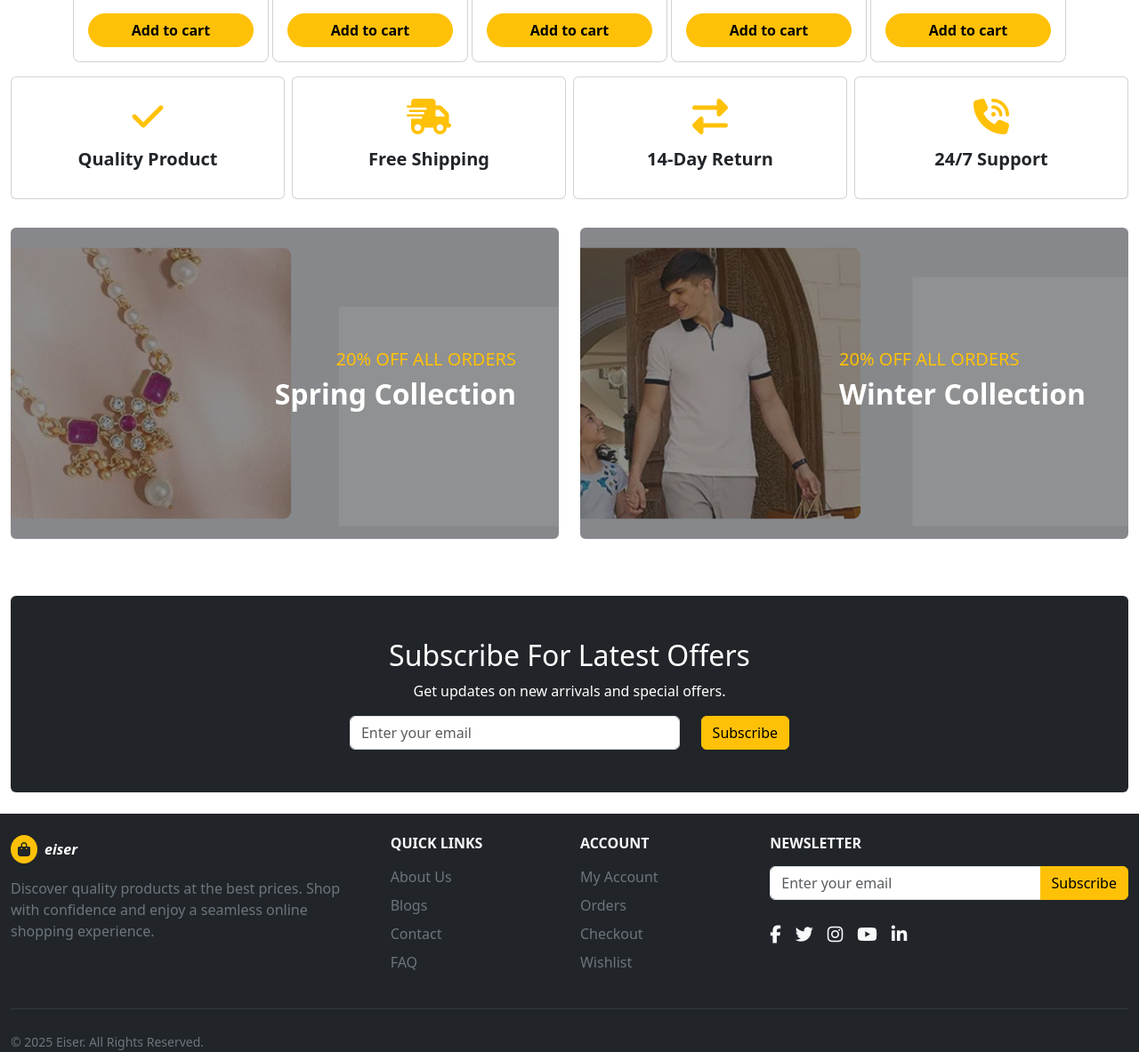
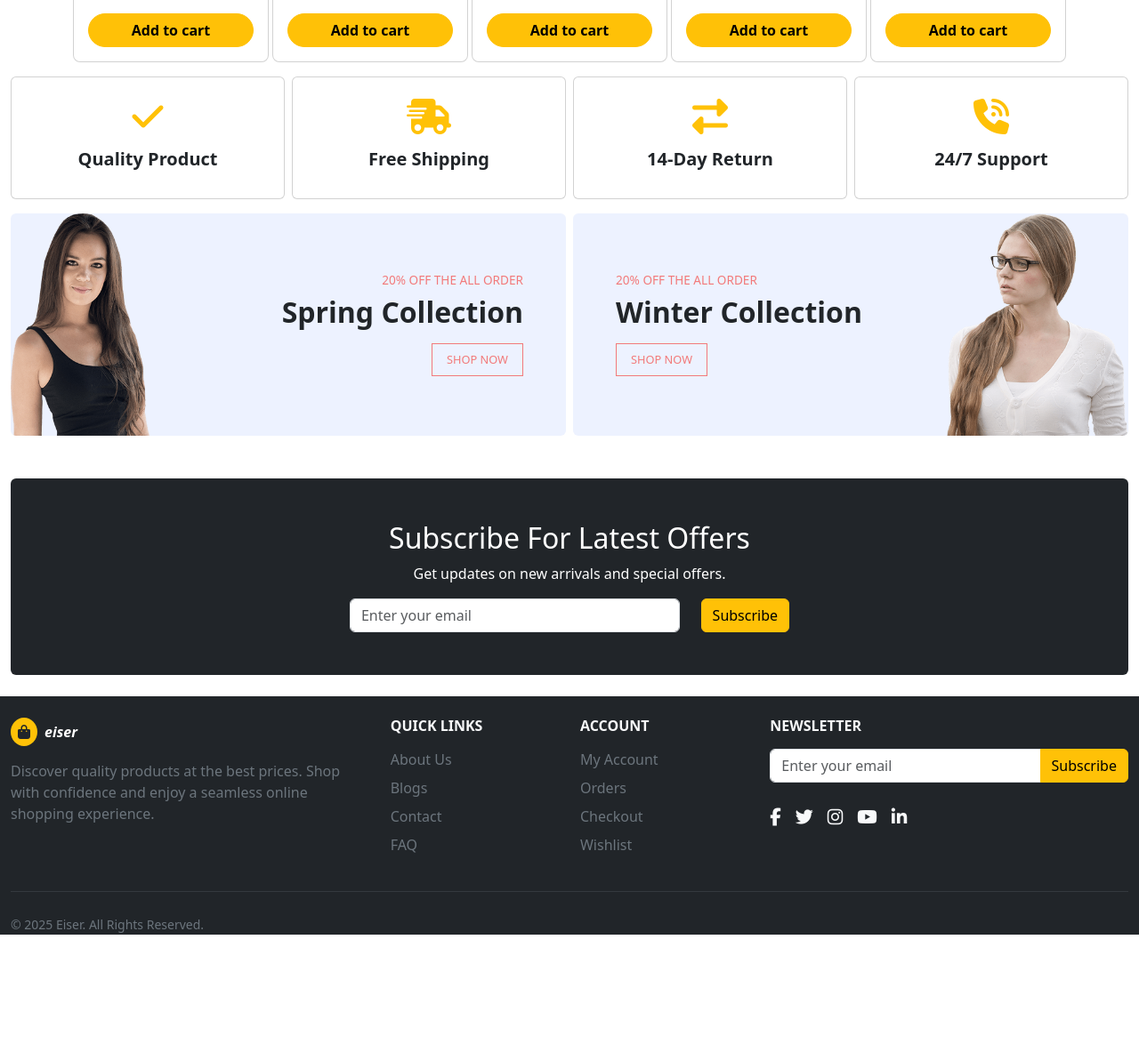
Before and after one commit to Vishalmnbv/project, a Django app: page / in a window 1280 px wide. Shown: the part 1362-2545 px from the top of the page at 89% size. After the commit the page ends 2413 px from the top, so only its background shows below. Run offline with Django 5.2, Linux system fonts and the light colour scheme; data comes from the database, SQL or seed files in the repository; both versions use the stored data as it was after the commit; some libraries are stand-ins or nearby versions.

Commit message:
Aapka commit message

```diff
--- a/templates/index.html
+++ b/templates/index.html
@@ -21,6 +21,7 @@
         .product-title:hover{
             color: orange !important;
         }
+
     </style>
     <div class="container-fluid p-0">
         <nav class="navbar navbar-dark bg-dark px-3">
@@ -202,26 +203,26 @@
             </div>
         </div>
     </div>
-    <div class="container-fluid py-3">
-        <div class="row g-4">
+    <div class="container-fluid">
+        <div class="row g-2">
             <div class="col-12 col-md-6">
-                <div class="position-relative overflow-hidden rounded">
-                    <img src="/static/IMG/Festive_jewellery.png" class="img-fluid w-100" style="height:350px;object-fit:cover;">
-                    <div class="position-absolute top-0 start-0 w-100 h-100  bg-dark opacity-50"></div>
-                    <div class="position-absolute top-50 end-0 translate-middle-y text-white text-end pe-5">
-                        <h5 class="text-warning">20% OFF ALL ORDERS</h5>
-                        <h2 class="fw-bold">Spring Collection</h2>
+                <div class="position-relative overflow-hidden rounded d-flex align-items-center" style="background-color: #edf2ff; min-height: 250px;">
+                    <img src="/static/IMG/offer-1.png" class="img-fluid" style="height: 100%; max-height: 250px; object-fit: cover;">
+                    <div class="w-100 text-end pe-5">
+                        <h6 class="text-uppercase tracking-wider text-muted mb-2" style="font-size: 0.85rem; color: #f27a7a !important;">20% OFF THE ALL ORDER</h6>
+                        <h2 class="fw-bold text-dark mb-3" style="font-size: 2rem;">Spring Collection</h2>
+                        <a href="#" class="btn btn-outline-danger btn-sm rounded-0 px-3 py-2 text-uppercase" style="font-size: 0.8rem; border-color: #f27a7a; color: #f27a7a;">Shop Now</a>
                     </div>
                 </div>
             </div>
             <div class="col-12 col-md-6">
-                <div class="position-relative overflow-hidden rounded">
-                    <img src="/static/IMG/Top-rated_styles.png"class="img-fluid w-100"style="height:350px;object-fit:cover;">
-                    <div class="position-absolute top-0 start-0 w-100 h-100 bg-dark opacity-50"></div>
-                    <div class="position-absolute top-50 end-0 translate-middle-y text-white pe-5">
-                        <h5 class="text-warning">20% OFF ALL ORDERS</h5>
-                        <h2 class="fw-bold">Winter Collection</h2>
+                <div class="position-relative overflow-hidden rounded d-flex align-items-center justify-content-between" style="background-color: #edf2ff; min-height: 250px;">
+                    <div class="w-100 text-start ps-5">
+                        <h6 class="text-uppercase tracking-wider text-muted mb-2" style="font-size: 0.85rem; color: #f27a7a !important;">20% OFF THE ALL ORDER</h6>
+                        <h2 class="fw-bold text-dark mb-3" style="font-size: 2rem;">Winter Collection</h2>
+                        <a href="#" class="btn btn-outline-danger btn-sm rounded-0 px-3 py-2 text-uppercase" style="font-size: 0.8rem; border-color: #f27a7a; color: #f27a7a;">Shop Now</a>
                     </div>
+                    <img src="/static/IMG/offer-2.png" class="img-fluid" style="height: 100%; max-height: 250px; object-fit: cover;">
                 </div>
             </div>
         </div>
```
Also changed, not shown: db.sqlite3, static/IMG/Festive_jewellery.png (deleted), static/IMG/Top-rated_styles.png (deleted), static/IMG/offer-1.png (added), static/IMG/offer-2.png (added).
